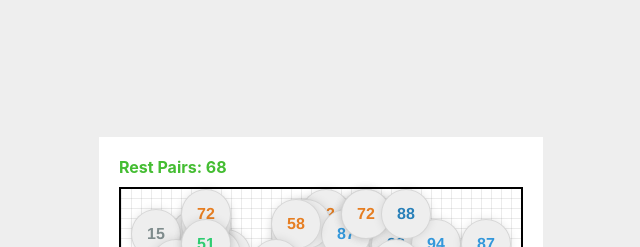
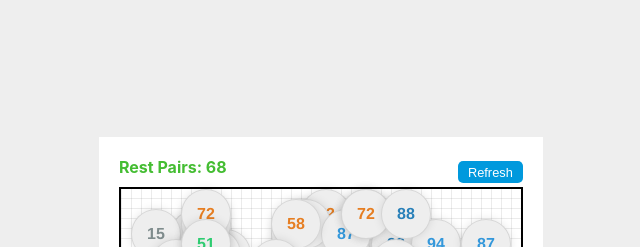
Before and after one commit to Gu-Miao/sheep-fucking-sheep, a website built with Vite: page index.html in a window 1280 px wide. Shown: the top 247 px of the page, without its empty margins (319-959 px from the left). Built offline with nearby package versions, Linux system fonts and the light colour scheme.

Commit message:
Add refresh button

```diff
--- a/index.html
+++ b/index.html
@@ -10,7 +10,10 @@
   </head>
   <body>
     <div class="container">
-      <p>Rest Pairs: <span class="rest"></span></p>
+      <header>
+        <p>Rest Pairs: <span class="rest"></span></p>
+        <button class="refresh">Refresh</button>
+      </header>
       <div class="stage"></div>
       <div class="footer"></div>
     </div>
--- a/index.less
+++ b/index.less
@@ -14,12 +14,33 @@ body {
   --grid-size: 10px;
   --card-size: 50px;
 }
+header {
+  display: flex;
+  justify-content: space-between;
+  align-items: center;
+}
 p {
   margin: 0;
   margin-bottom: 10px;
   color: #44bd32;
   font-weight: bold;
   user-select: none;
+}
+.refresh {
+  font-size: 0.8em;
+  border: none;
+  color: white;
+  background: #09d;
+  padding: 0.3em 0.8em;
+  border-radius: 0.4em;
+  box-shadow: none;
+  cursor: pointer;
+  transition: 0.25s ease-in-out;
+
+  &:hover,
+  &:active {
+    background: #08b;
+  }
 }
 .stage {
   width: calc(var(--card-size) * 8);
--- a/index.ts
+++ b/index.ts
@@ -63,6 +63,7 @@ function resort() {
   });
 }
 
+const refresh = document.querySelector(".refresh") as HTMLButtonElement;
 const container = document.querySelector(".container") as HTMLDListElement;
 const rest = document.querySelector(".rest") as HTMLParagraphElement;
 const stage = document.querySelector(".stage") as HTMLDivElement;
@@ -129,6 +130,7 @@ function handleResize() {
 }
 
 window.addEventListener("resize", debounce(handleResize));
+refresh.addEventListener("click", debounce(startGame));
 stage.addEventListener("click", throttle(handleStageClick));
 
 handleResize();
```
